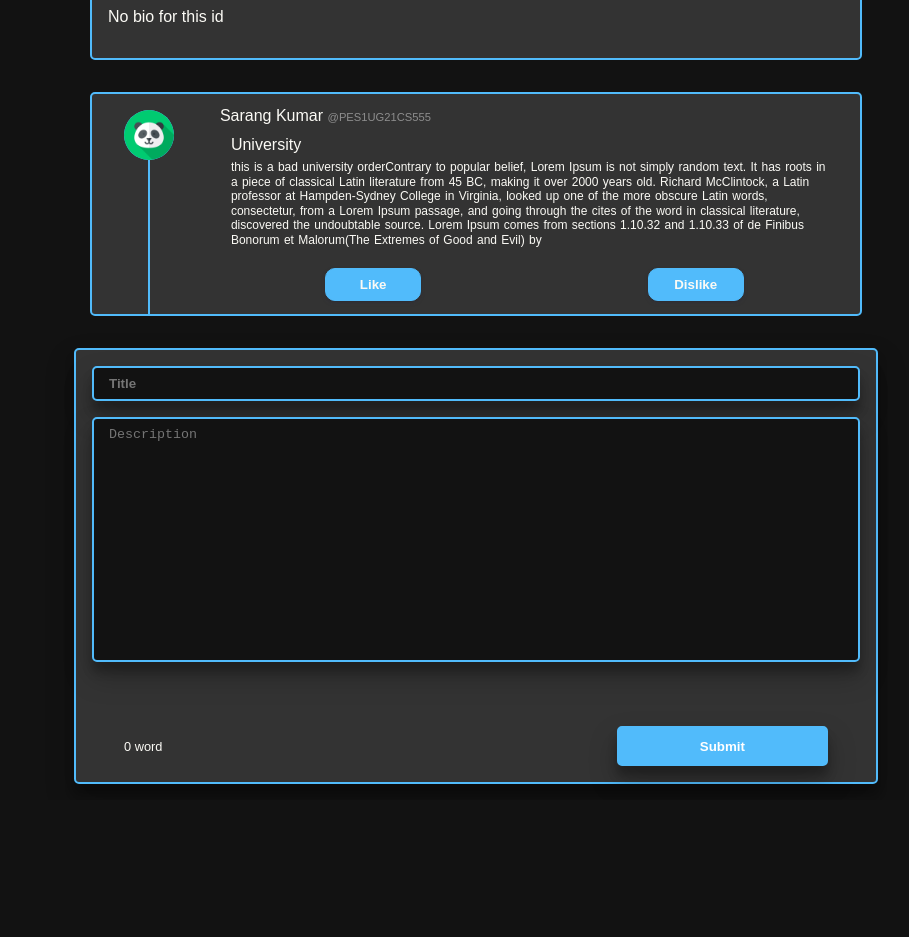
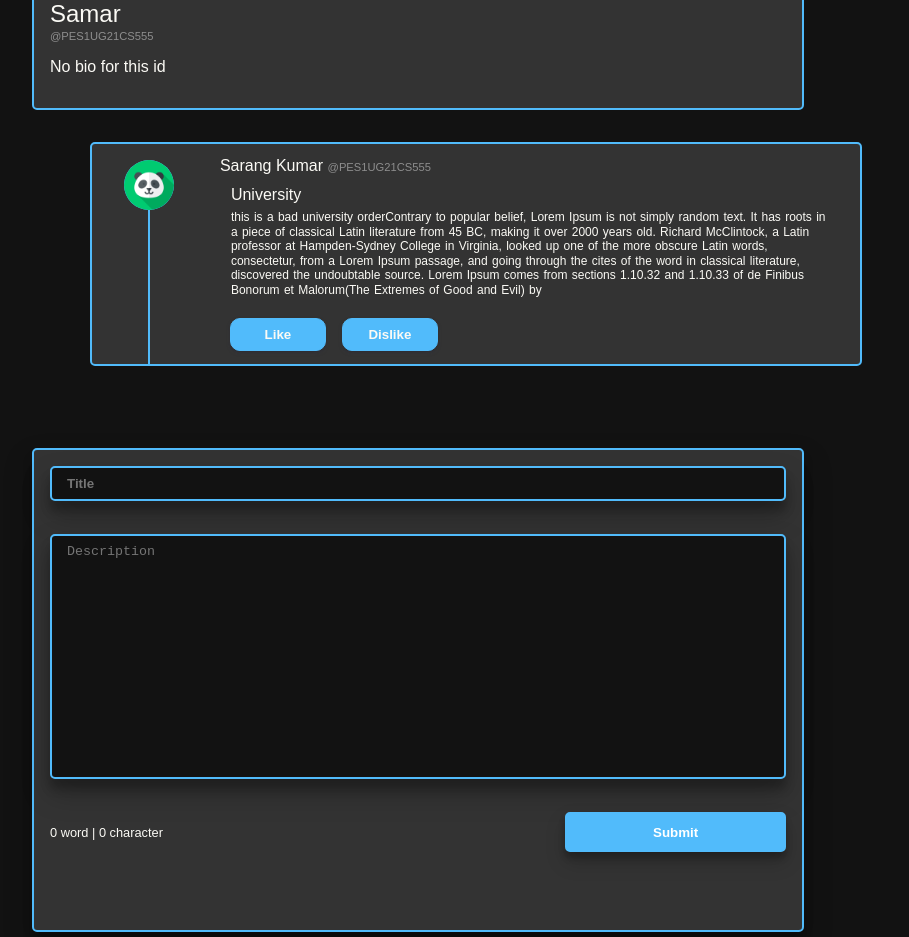
Before and after one commit to we-post/dashboard, a React (Create React App) app: page / in a window 1280 px wide. Shown: the part 1860-2797 px from the top of the page, without its empty margins (164-1073 px from the left). Before the commit the page ends 2660 px from the top, so only its background shows below. Built offline with nearby package versions, Linux system fonts and the light colour scheme; a web font is replaced by a local one.

Commit message:
Added new packages. Fixed the button alignment of card and padding.

```diff
--- a/package.json
+++ b/package.json
@@ -6,6 +6,10 @@
     "@testing-library/jest-dom": "^5.16.5",
     "@testing-library/react": "^13.4.0",
     "@testing-library/user-event": "^13.5.0",
+    "body-parser": "^1.20.1",
+    "cookie-parser": "^1.4.6",
+    "express": "^4.18.2",
+    "mongodb": "^4.11.0",
     "react": "^18.2.0",
     "react-dom": "^18.2.0",
     "react-scripts": "5.0.1",
--- a/src/App.css
+++ b/src/App.css
@@ -86,12 +86,13 @@ body {
 }
 
 .card_buttons {
-  width: 100%;
+  max-width: 50%;
   display: flex;
-  justify-content: space-around;
+  justify-content: space-between;
   align-items: center;
   gap: 1rem;
   margin: 5px;
+  margin-left:15px;
 }
 
 .user_name {
@@ -200,7 +201,7 @@ a:hover {
   border-radius: 5px;
   display: flex;
   gap: 1px;
-  margin: 1rem;
+  /* margin: 1rem; */
   background-color: #333333;
   display: flex;
   flex-direction: column;
@@ -268,9 +269,11 @@ a:hover {
 
 .profile_bio {
   margin: 1rem 0;
+}
+
+.profile_tweets{
 
 }
-
 /* profile */
 
 .profilecard_comp {
@@ -358,31 +361,33 @@ a:hover {
   border-radius: 5px;
   display: flex;
   flex-direction: column;
-  gap: 1px;
+  gap: 1rem;
   margin: 1rem;
   background-color: #333333;
-  height:50vh;
-  padding:1rem;
-  gap:1rem;
+  height:60vh;
+  gap:1px;
   box-shadow: rgba(0, 0, 0, 0.25) 0px 14px 28px, rgba(0, 0, 0, 0.22) 0px 10px 10px;
 }
 
-
-
-.tweet_desc{
-  /* background-color: #f0f0f0; */
-  height:100%;
+.tweet_comp >div{
+  padding:1rem;
 }
 
 .tweet_btns{
   display: flex;
-  transition: all 100ms linear;justify-content: space-between;
+  justify-content: space-between;
   align-items: center;
   padding:0 2rem;
 }
 
 .tweet_input_submit:hover{
-  background-color: transparent;
+  box-shadow: rgba(0, 0, 0, 0.3) 0px 19px 38px, rgba(0, 0, 0, 0.22) 0px 15px 12px;
+}
+
+.tweet_input_submit:active{
+  background-color: var(--maincolor);
+  box-shadow: rgba(50, 50, 93, 0.25) 0px 30px 60px -12px inset, rgba(0, 0, 0, 0.3) 0px 18px 36px -18px inset;
+
 }
 
 .tweet_input_desc, .tweet_input_text{
@@ -416,12 +421,13 @@ a:hover {
   padding:8px 15px;
   height:30px;
   width:30%;
-  transition: none;
+  transition: all 100ms linear;
   color:#fff;
   font-weight: bold;
   padding: 8px 15px;
   height:40px;
   box-shadow: rgba(0, 0, 0, 0.25) 0px 14px 28px, rgba(0, 0, 0, 0.22) 0px 10px 10px;
+  box-shadow: rgba(0, 0, 0, 0.19) 0px 10px 20px, rgba(0, 0, 0, 0.23) 0px 6px 6px;
 }
 
 .tweet_wordcount{
@@ -430,9 +436,10 @@ a:hover {
 }
 
 .card-section{
-  padding-left: 180px;
-  padding-top: 50px ;
+  /* padding-left: 180px;
+  padding-top: 50px ; */
 }
+
 
 .head-side{
   display: block;
@@ -442,3 +449,8 @@ a:hover {
   color:var(--fontcolor);
   margin:1rem 0rem -0.6rem 1rem;
 }
+
+.centered{
+  padding-left: 180px;
+  padding-top: 50px ;
+}
--- a/src/App.js
+++ b/src/App.js
@@ -5,9 +5,8 @@ import Tweet from './pages/Tweet';
 
 function App() {
   return (
-    <div className="App">
+    <div>
       <Homepage />
-      {/* <Card username="Sarang" desc="something"/> */}
       <Profile />
       <Tweet />
     </div>
--- a/src/components/ProfileCard.jsx
+++ b/src/components/ProfileCard.jsx
@@ -4,7 +4,7 @@ import user_pic1 from "../images/user_profile/sanjay.png"
 
 const ProfileCard = (props) => {
     return (
-        <div className="comp_center">
+        <div className="centered">
             <div className='profilecard_comp'>
                 <div className="profilecard_top">
                     <img className='profilecard_profile_img' src={user_pic1} alt="user rofile"></img>
--- a/src/components/TweetCard.jsx
+++ b/src/components/TweetCard.jsx
@@ -3,29 +3,34 @@ import { useState } from "react";
 function TweetCard() {
 
     const [words, setWords] = useState(0);
+    const [character, setCharacter] = useState(0);
 
     function changeWords(){
         const desc = document.querySelector('.tweet_input_desc');
-        console.log(desc.value.split(" ").length)
-        setWords(desc.value.split(" ").length)
-        // setWords(desc.value.split(" "))
+        // console.log(desc.value);
+        setWords(desc.value.split(" ").length);
+        setCharacter(desc.value.length);
+        if(character===0){
+            console.log('character');
+            setWords(0);
+        }
     }
 
     return (
-        <div className="comp_center">
-            <form className="tweet_comp" action='/' method="POST">
+        <div className="centered">
+            <form className="tweet_comp" action='./' method="POST">
                 <div className="tweet_title">
                     <div className="tweet_title_text">
-                        <input className="tweet_input_text" type="text" placeholder="Title"/>
+                        <input className="tweet_input_text" maxLength="80" type="text" placeholder="Title"/>
                     </div>
                 </div>
                 <div className="tweet_desc">
                     <div className="tweet_desc_text">
-                        <textarea onChange={changeWords} rows='15' maxlength="1650" style={{"height":"100%"}} className="tweet_input_desc" type="text" placeholder="Description"/>
+                        <textarea onChange={changeWords} rows='15' maxLength="1650" style={{"height":"100%"}} className="tweet_input_desc" type="text" placeholder="Description"/>
                     </div>
                 </div>
                 <div className="tweet_btns">
-                    <div className="tweet_wordcount">{words} {words<= 1? `word`: `words`}</div>
+                    <div className="tweet_wordcount">{words} {words<= 1? `word`: `words`} | {character} {character<= 1? `character`: `characters`}</div>
                     <input type="submit" className="tweet_input_submit"/>
                 </div>
             </form>
--- a/src/pages/Homepage.js
+++ b/src/pages/Homepage.js
@@ -3,13 +3,14 @@ import Card from '../components/Card'
 import Sidebar from '../components/Sidebar';
 import Header from '../components/Header';
 
+
 const Homepage = () => {
   return (
-    <div>
-      <Header/>
+    <>
+      <Header />
       <div className="homepage-comp">
         <Sidebar />
-        <div className='card-section'>
+        <div className='centered'>
           <Card
             username="Sarang"
             userid="PES1UG21CS444"
@@ -42,7 +43,7 @@ const Homepage = () => {
           />
         </div>
       </div>
-    </div>
+    </>
   );
 }
 
--- a/src/pages/Profile.js
+++ b/src/pages/Profile.js
@@ -48,9 +48,9 @@ const Profile = () => {
 
 
                     //success: but only 1 gets printed
-                    console.log(j);
+                    // console.log(j);
                     return (
-                        <Card
+                        <Card className="centered"
                             username={file[i].username}
                             userid={file[i].userid}
                             desc={file[i].posts[j].description}
@@ -82,12 +82,12 @@ const Profile = () => {
     }
 
     return (
-
-        <div>
+        <>
             <ProfileCard userid={userid} username={username} bio={bio} />
+            <div className='profile_tweets'>
             {search_post(userid, UserData)}
-            { }
-        </div>
+            </div>
+        </>
     )
 }
 
```
Also changed, not shown: 1 other file (tests, documents, lock files or other folders).
